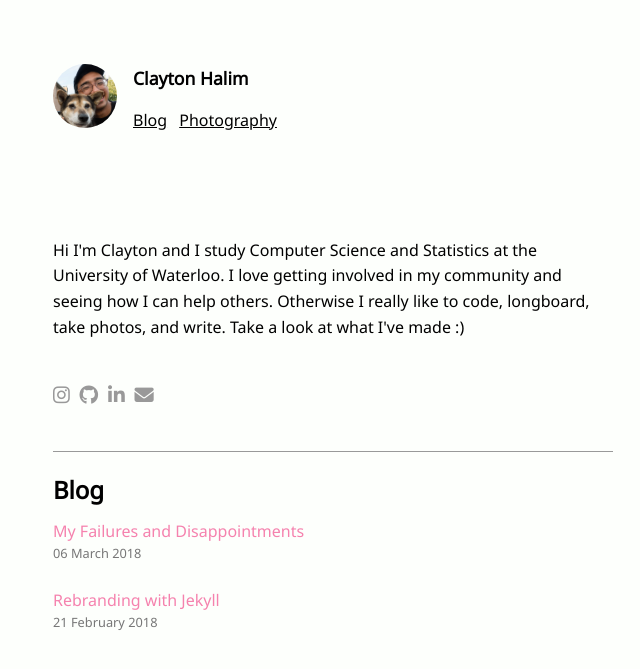
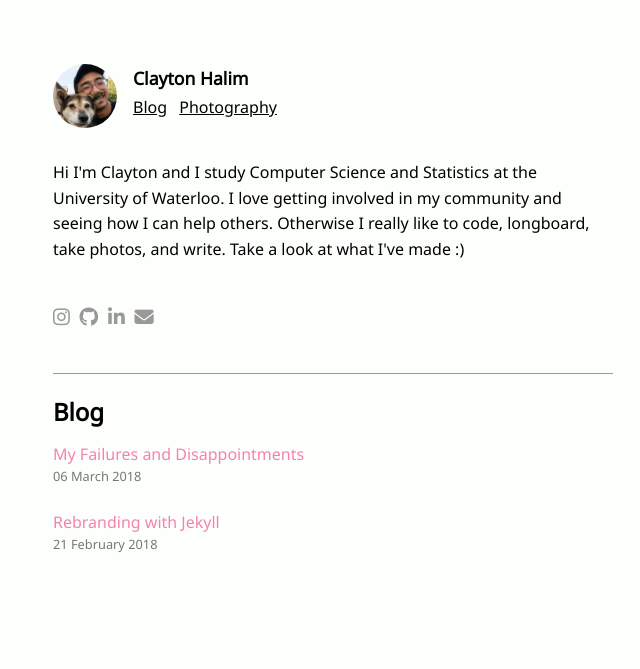
Before and after one commit to clayton-halim/clayton-halim.github.io, a Jekyll site: the page built from index.html, in a window 1280 px wide. Shown: the top 669 px of the page, without its empty margins (307-947 px from the left). Built offline with Jekyll 4.4.1, drawn with Linux system fonts in a browser that asks for light colours; nearby versions of some CDN libraries.

Commit message:
Fix nav links margins

```diff
--- a/assets/css/style.css
+++ b/assets/css/style.css
@@ -151,7 +151,7 @@
 .navbar-wrapper {
     display: flex;
     width: auto;
-    margin-bottom: 4em;
+    margin-bottom: 2em;
 }
 
 .navbar {
@@ -164,7 +164,7 @@
     margin: 0;
 }
 
-.navbar > .hlist {
+.navbar .hlist {
     margin: 0.2em 0;
 }
 
```
